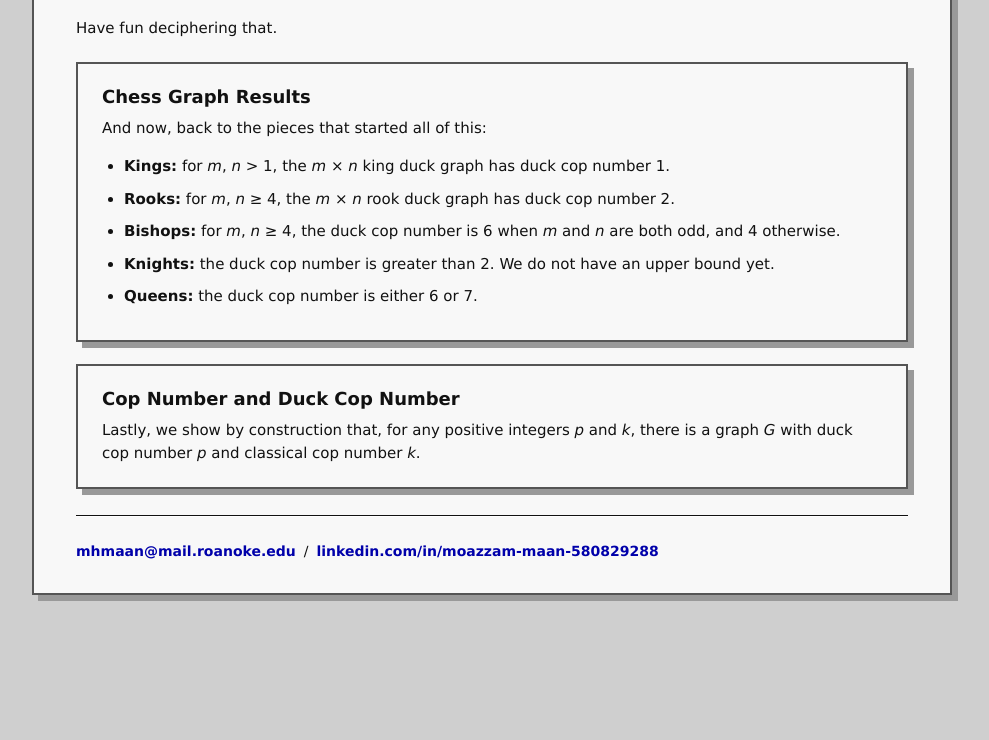
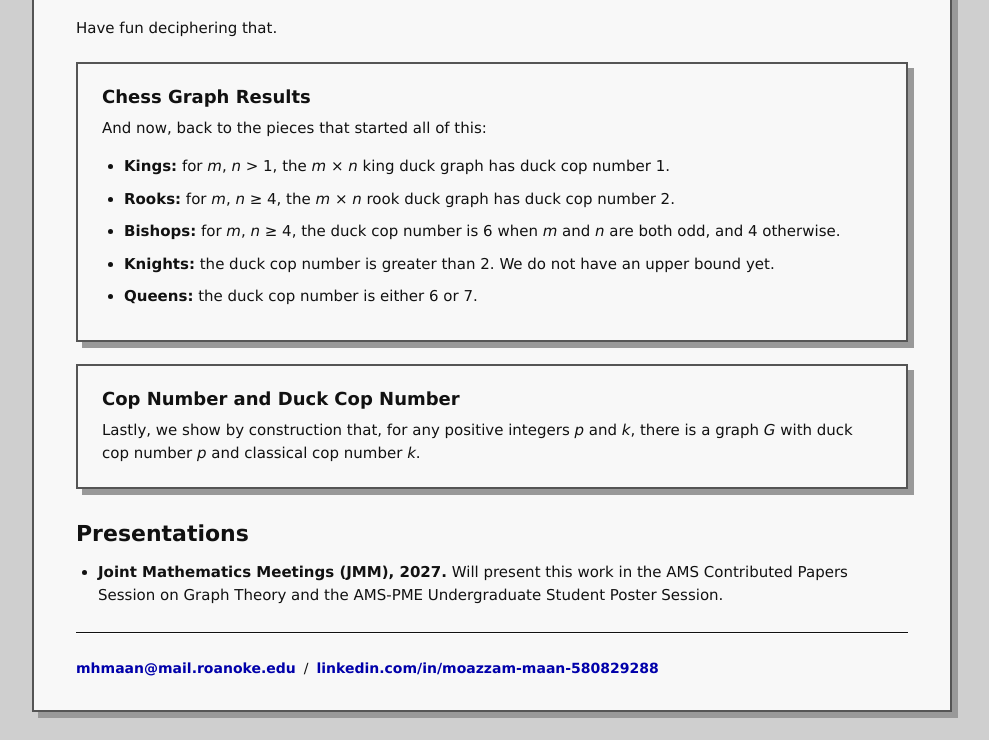
Before and after one commit to mhmaan/mhmaan.github.io, a plain HTML site: page duck.html in a window 1280 px wide. Shown: the part 3316-4056 px from the top of the page, without its empty margins (148-1137 px from the left). Before the commit the page ends 3939 px from the top, so only its background shows below. Drawn offline with Linux system fonts and the light colour scheme.

Commit message:
Add JMM 2027 presentations to duck project

```diff
--- a/duck.html
+++ b/duck.html
@@ -396,6 +396,16 @@
             number <em>p</em> and classical cop number <em>k</em>.
           </p>
         </article>
+
+        <h2>Presentations</h2>
+
+        <ul>
+          <li>
+            <strong>Joint Mathematics Meetings (JMM), 2027.</strong>
+            Will present this work in the AMS Contributed Papers Session on Graph
+            Theory and the AMS-PME Undergraduate Student Poster Session.
+          </li>
+        </ul>
       </section>
 
       <hr />
```
